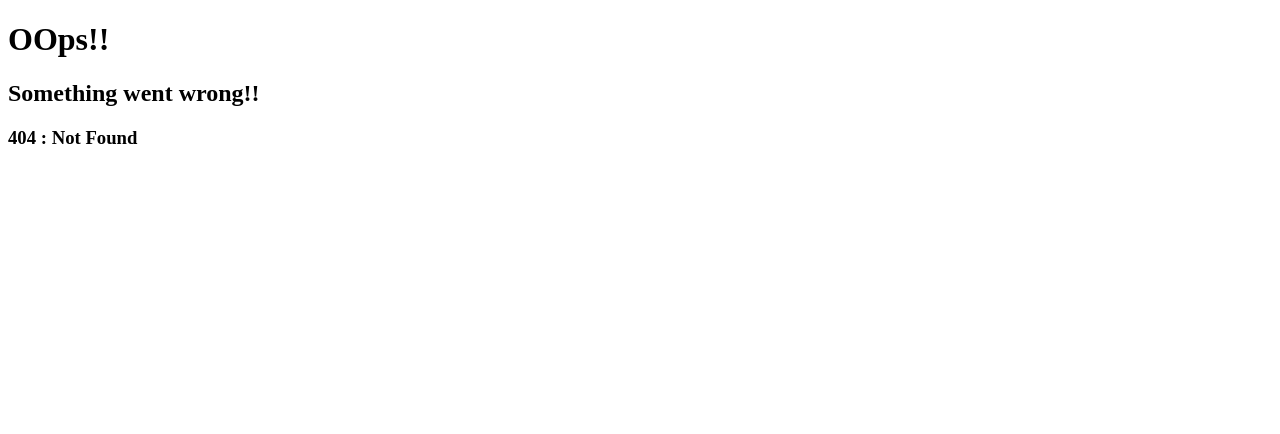
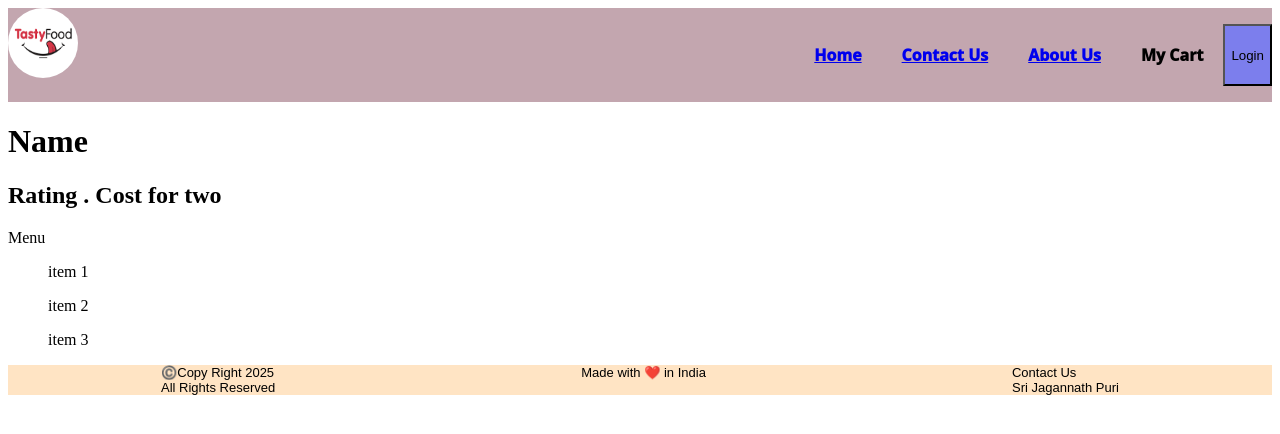
Before and after one commit to Sidsw11/foodoo-app, a React (Vite) app: page /restaurant/1 in a window 1280 px wide. Before the commit this address had no page. Shown: the top 434 px of the page. Built offline with nearby package versions, Linux system fonts and the light colour scheme.

Commit message:
Created the Restro Menu page(static) and loaded with dynamic route

```diff
--- a/src/components/FooterComponent.js
+++ b/src/components/FooterComponent.js
@@ -3,7 +3,7 @@ const FooterComponent = () => {
     <div className="footcomp">
       <ul>
         <li>
-          ©️Copy Right 2024<li>All Rights Reserved</li>
+          ©️Copy Right 2025<li>All Rights Reserved</li>
         </li>
         <li>Made with ❤️ in India</li>
         <li>
--- /dev/null
+++ b/src/components/RestroMenu.js
@@ -0,0 +1,28 @@
+import { useEffect } from "react";
+
+const RestroMenu = () => {
+  // useEffect(()=>{
+  //     fetchData();
+  // },[])
+  // const fetchData =async ()=>{
+  //     const data =await fetch("https://www.swiggy.com/dapi/menu/pl?page-type=REGULAR_MENU&complete-menu=true&lat=19.8134554&lng=85.8312359&restaurantId=702417&catalog_qa=undefined&submitAction=ENTER");
+
+  //     const json= await data.json();
+  //     const restID=json;
+
+  // }
+  return (
+    <div>
+      <h1>Name</h1>
+      <h2>Rating {" . "} Cost for two</h2>
+      <div>
+        Menu
+        <ul>item 1</ul>
+        <ul>item 2</ul>
+        <ul>item 3</ul>
+      </div>
+    </div>
+  );
+};
+
+export default RestroMenu;
```
Also changed, not shown: src/App.js (+21 -21 lines), src/components/BodyComponent.js (+7 -3 lines).
